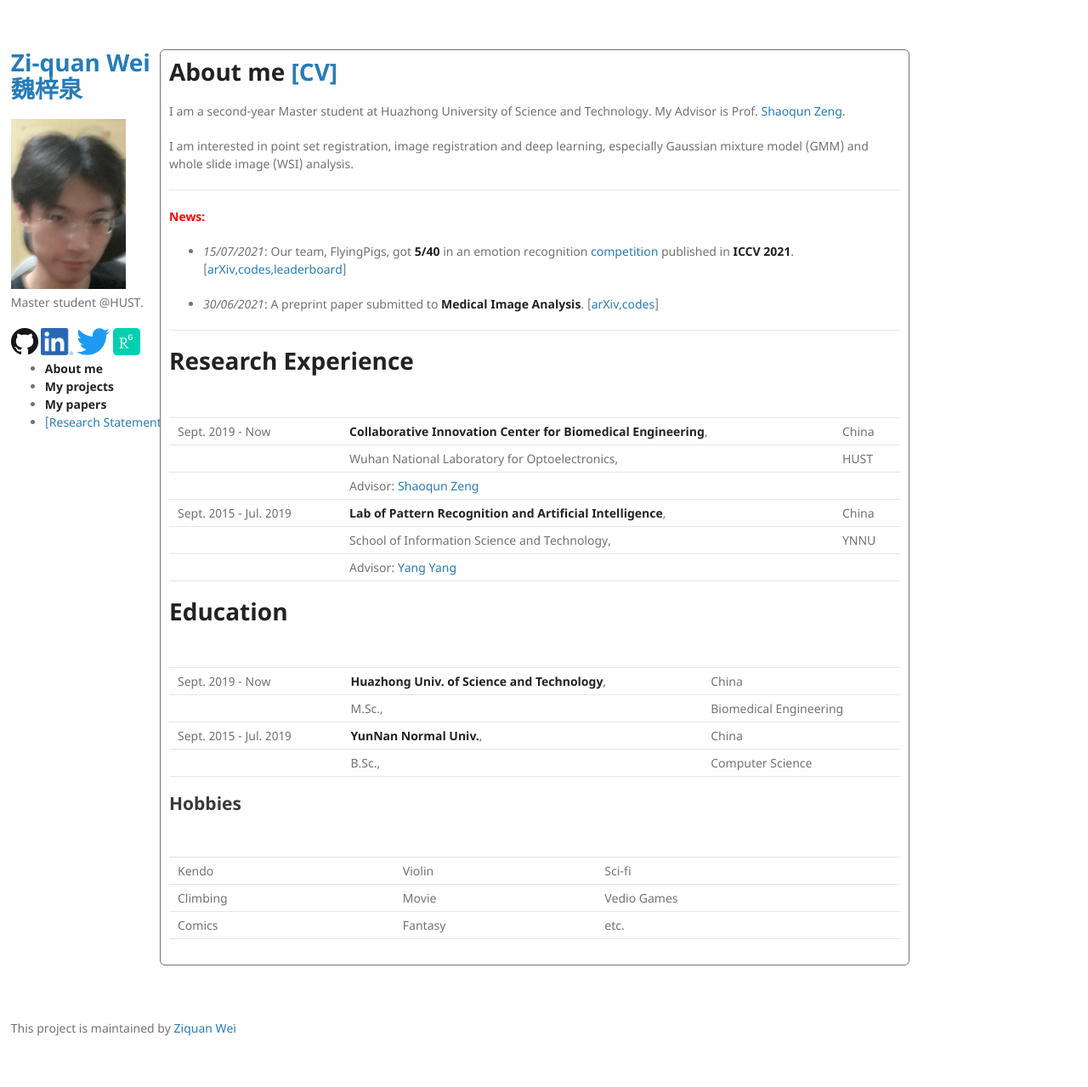
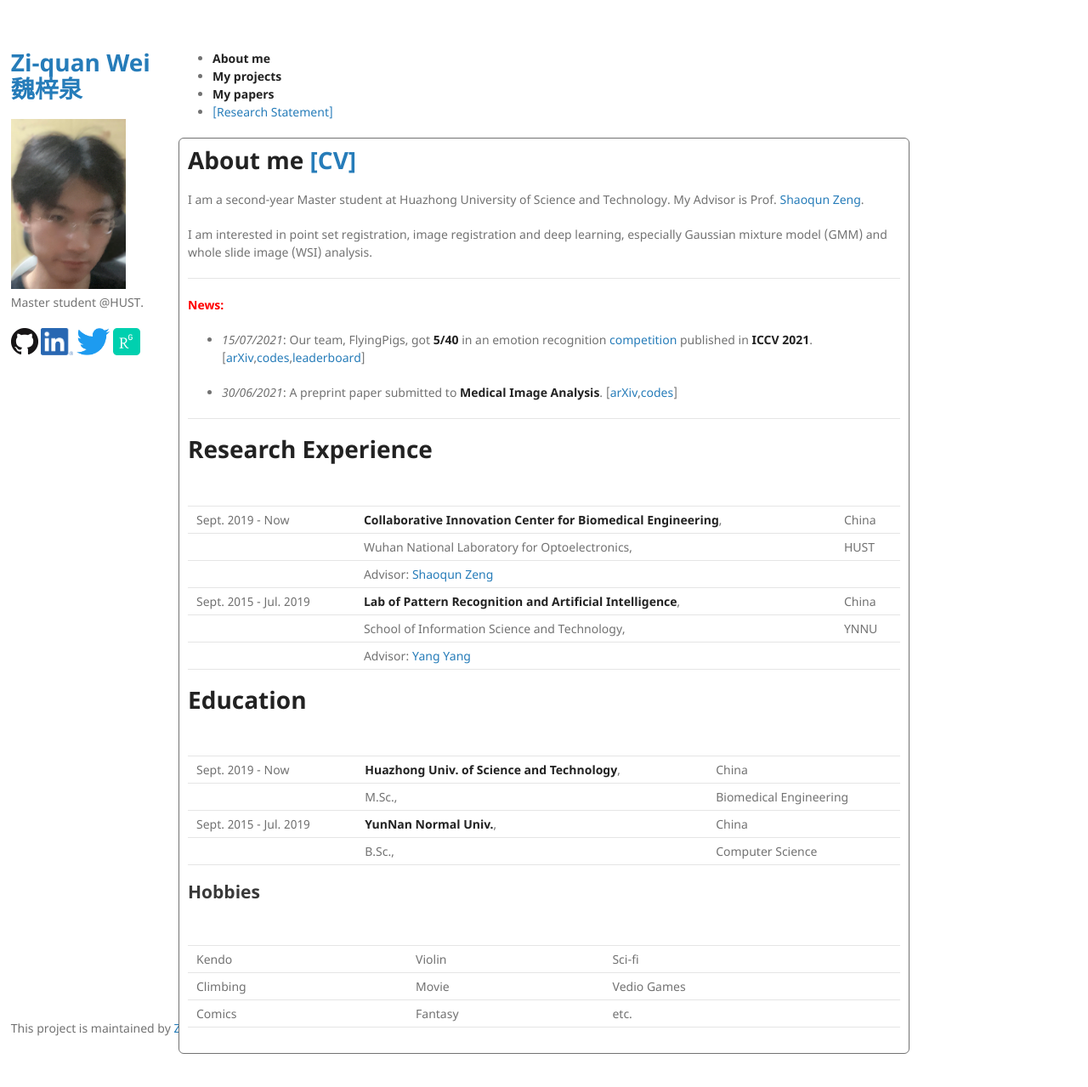
Before and after one commit to Chrisa142857/Chrisa142857.github.io, a Jekyll site: the page built from index.md, in a window 1280 px wide and 1290 px high. Shown: the top 1279 px of the window at 85% size. Built offline with Jekyll 4.4.1, drawn with Linux system fonts in a browser that asks for light colours; our own code applies the rules of GitHub Pages for plain Markdown files.

Commit message:
Update default.html

```diff
--- a/_layouts/default.html
+++ b/_layouts/default.html
@@ -21,7 +21,6 @@
     <div class="wrapper">
 
       <header>
-        <div style="float: left">
         <h1>
           <a href="{{ "/" | absolute_url }}">
             {{ site.title | default: site.github.repository_name }}
@@ -34,14 +33,14 @@
           <img src="{{site.logo | relative_url}}" alt="Logo" style="max-width: 50%"/>
         {% endif %}
         <p>{{ site.description | default: site.github.project_tagline }}</p>
-
         <a href="{{ site.github.owner_url }}"><img border="0" src="/assets/img/GitHub-Mark-32px.png" width="32" height="32" /></a>
         <a href="{{ site.linkedin_url }}"><img border="0" src="/assets/img/LI-In-Bug.png" width="38" height="32" /></a>
         <a href="{{ site.twitter_url }}"><img border="0" src="/assets/img/2021 Twitter logo - blue.png" width="39" height="32" /></a>
         <a href="{{ site.rg_url }}"><img border="0" src="/assets/img/researchgate_icon_130843.png" width="32" height="32" /></a>
+      </header>
 
+      <section>
         {% if site.show_buttons %}
-        </div>
         <ul style="width: 140">
           <li><a href="{{ site.index_url }}"><strong>About me</strong></a></li>
           <li><a href="{{ site.project_url }}"><strong>My projects</strong></a></li>
@@ -49,11 +48,9 @@
           <li><a href="{{ site.research_statement_url }}">[Research Statement]</a></li>
         </ul>
         {% endif %}
-      </header>
-      <section style="border: 1px solid; border-radius: 6px; padding: 10px; background-color: white">
-
+        <div  style="border: 1px solid; border-radius: 6px; padding: 10px; background-color: white">
           {{ content }}
-
+        </div>
       </section>
       <footer>
         <p>This project is maintained by <a href="{{ site.index_url }}">Ziquan Wei</a></p>
```
Lines whose indentation alone changed are shown as unchanged.
